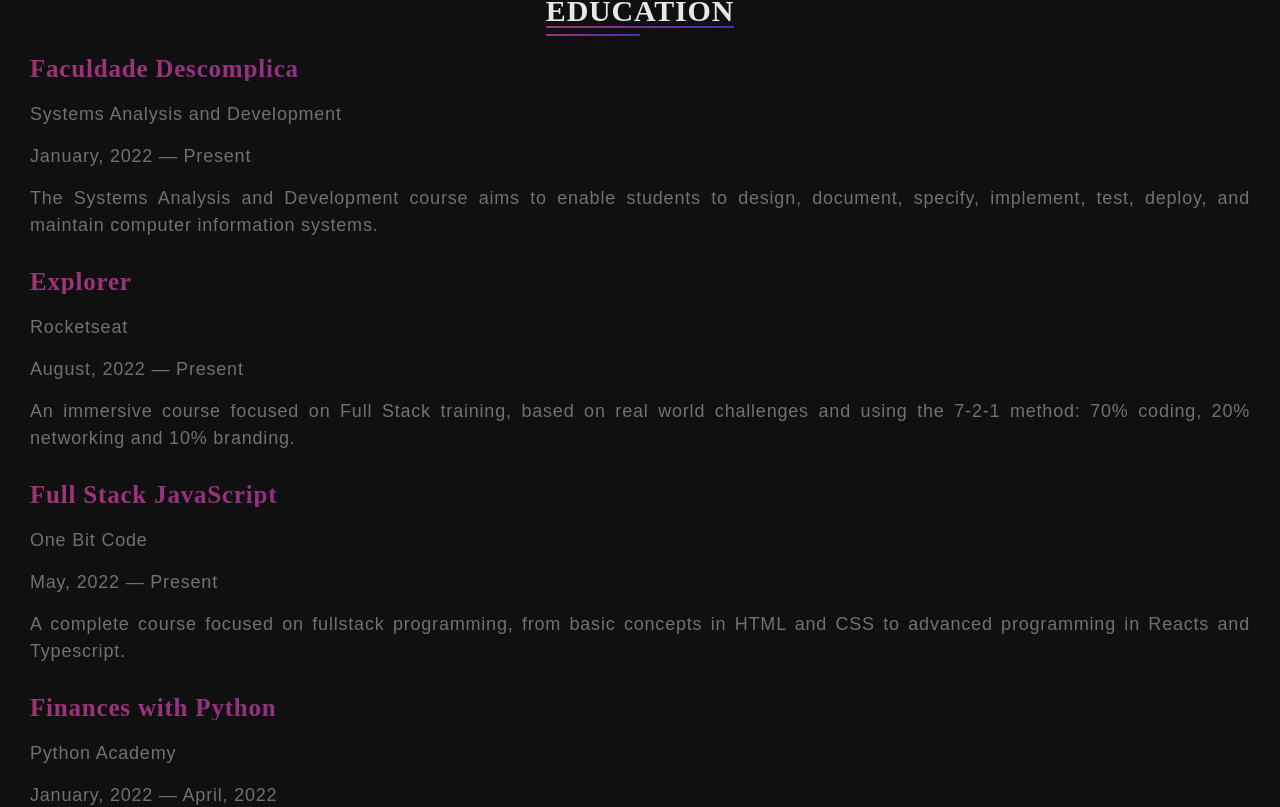
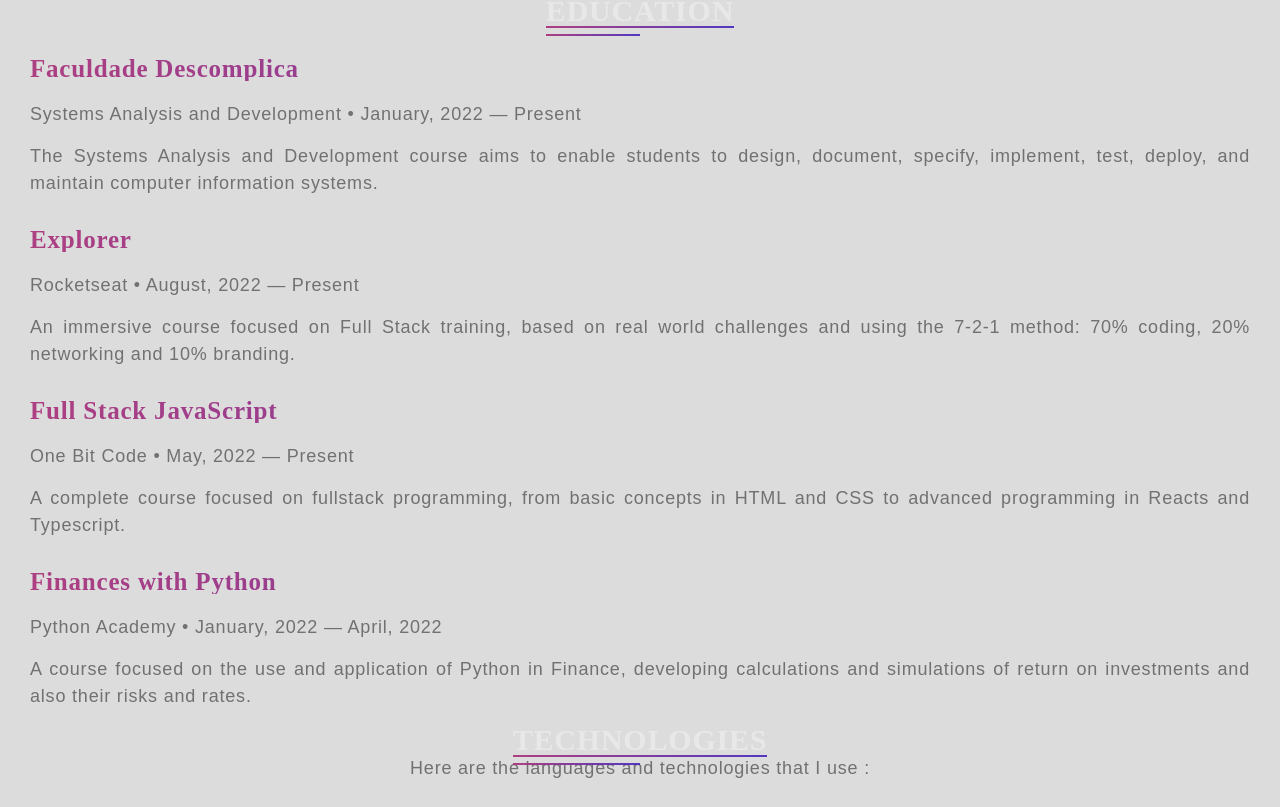
Before and after one commit to JoaoKshesek/portfolio_react, a React (Vite) app: page / in a window 1280 px wide. Shown: the part 1914-2721 px from the top of the page. Built offline with nearby package versions, Linux system fonts and the light colour scheme.

Commit message:
Update Resume section

```diff
--- a/src/App.css
+++ /dev/null
@@ -1,15 +0,0 @@
-* {
-    margin: 0;
-    padding: 0;
-    box-sizing: border-box;
-  }
-
-  :root {
-    font-size: 62.5% !important;
-    --fc-h2: white;
-  }
-
-  body {
-    width: 100vw;
-    overflow-x: hidden;
-  }
--- a/src/Main/Main.jsx
+++ b/src/Main/Main.jsx
@@ -1,5 +1,5 @@
+import '../css/Default.css'
 import '../css/Main.css'
-import '../css/Default.css'
 import { NavBar } from "../components/Navbar/Navbar";
 import { Home } from "../components/Home/Home";
 import { About } from "../components/About/About";
--- a/src/components/Resume/Resume.css
+++ b/src/components/Resume/Resume.css
@@ -1,6 +1,6 @@
 #resume {
     width: 100%;
-    background-color: #101010;
+    background-color: #dcdcdc;
     padding: 5rem 3rem;
 }
 
@@ -37,10 +37,7 @@
 
 h2 span{
   color: var(--fc-secondary);
-  font-size: 30px;
-  font-weight: 700;
-  letter-spacing: 0.8px;
-  line-height: 1;
+
 }
 
 h3 {
--- a/src/components/Resume/Resume.jsx
+++ b/src/components/Resume/Resume.jsx
@@ -12,7 +12,7 @@
     <section id="resume">
       <div className='work'>
         <div className='col-left'>
-          <h2><span>WORK</span></h2>
+          <h2>WORK</h2>
         </div>
         <div className='col-right'>
           <div className="item">
@@ -37,26 +37,22 @@
         <div className='col-right'>
           <div className="item">
             <h3>Faculdade Descomplica</h3>
-            <p>Systems Analysis and Development</p>
-            <p>January, 2022 — Present</p>
+            <p>Systems Analysis and Development • January, 2022 — Present</p>
             <p>The Systems Analysis and Development course aims to enable students to design, document, specify, implement, test, deploy, and maintain computer information systems.</p>
           </div>
           <div className="item">
             <h3>Explorer</h3>
-            <p>Rocketseat</p>
-            <p>August, 2022 — Present</p>
+            <p>Rocketseat • August, 2022 — Present</p>
             <p>An immersive course focused on Full Stack training, based on real world challenges and using the 7-2-1 method: 70% coding, 20% networking and 10% branding.</p>
           </div>
           <div className="item">
             <h3>Full Stack JavaScript</h3>
-            <p>One Bit Code</p>
-            <p>May, 2022 — Present</p>
+            <p>One Bit Code • May, 2022 — Present</p>
             <p>A complete course focused on fullstack programming, from basic concepts in HTML and CSS to advanced programming in Reacts and Typescript.</p>
           </div>
           <div className="item">
             <h3>Finances with Python</h3>
-            <p>Python Academy</p>
-            <p>January, 2022 — April, 2022</p>
+            <p>Python Academy • January, 2022 — April, 2022</p>
             <p>A course focused on the use and application of Python in Finance, developing calculations and simulations of return on investments and also their risks and rates.</p>
           </div>
         </div>
--- a/src/css/Main.css
+++ b/src/css/Main.css
@@ -13,3 +13,10 @@
 width: 100vw;
 background-color: black;
 }
+
+h2 {
+    font-size: 30px;
+    font-weight: 700;
+    letter-spacing: 0.8px;
+    line-height: 1;
+}
```
